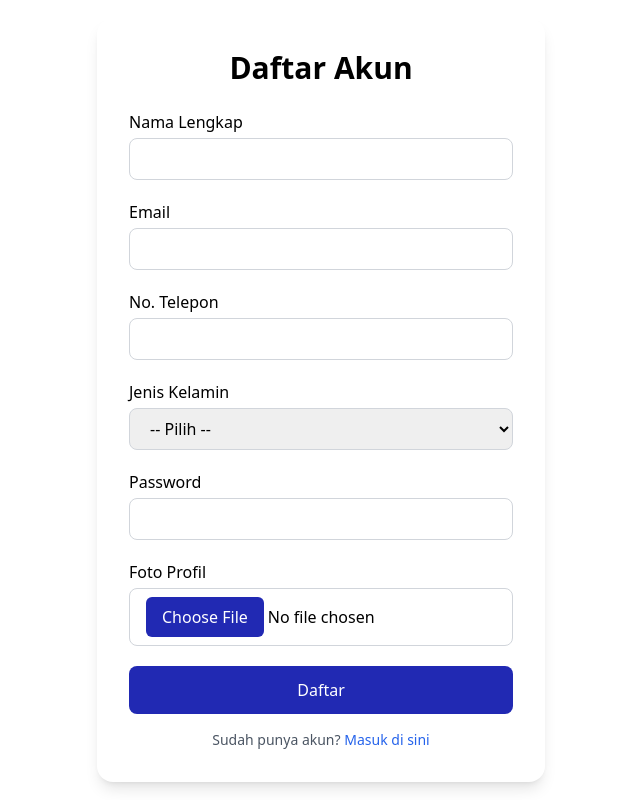
After one commit to dzikriii24/tanduria, a PHP site: page /php/register.php in a window 1280 px wide. The commit adds this page. Shown: the whole page, without its empty margins (319-959 px from the left). Run offline with PHP 8.4, Linux system fonts and the light colour scheme; some libraries are stand-ins or nearby versions.

Commit message:
login,register

```diff
--- /dev/null
+++ b/php/register.php
@@ -0,0 +1,116 @@
+<?php
+include 'db.php';
+
+if ($_SERVER['REQUEST_METHOD'] === 'POST') {
+    // Ambil data dari form
+    $nama          = $_POST['nama'];
+    $email         = $_POST['email'];
+    $no_telepon    = $_POST['no_telepon'];
+    $jenis_kelamin = $_POST['jenis_kelamin'];
+    $password      = password_hash($_POST['password'], PASSWORD_DEFAULT); // Enkripsi
+
+    // Inisialisasi nama file (default kosong)
+    $foto = '';
+
+    // Proses upload foto jika ada
+    if ($_FILES['foto']['name']) {
+        $ext  = pathinfo($_FILES['foto']['name'], PATHINFO_EXTENSION);
+        $nama_file = 'foto_' . time() . '.' . $ext;
+        $lokasi = 'uploads/' . $nama_file;
+
+        if (move_uploaded_file($_FILES['foto']['tmp_name'], $lokasi)) {
+            $foto = $lokasi;
+        }
+    }
+
+    // Simpan ke database
+    $query = "INSERT INTO user (nama, email, no_telepon, jenis_kelamin, password, foto)
+              VALUES ('$nama', '$email', '$no_telepon', '$jenis_kelamin', '$password', '$foto')";
+
+    $simpan = mysqli_query($conn, $query);
+
+   if ($simpan) {
+    echo "<script>
+        alert('Pendaftaran berhasil! Silakan login.');
+        window.location='login.php';
+    </script>";
+    exit();
+}
+
+}
+?>
+
+<!-- UI Daftar (HTML sama seperti sebelumnya) -->
+<!DOCTYPE html>
+<html lang="id">
+<head>
+  <meta charset="UTF-8" />
+  <title>Daftar Akun</title>
+  <meta name="viewport" content="width=device-width, initial-scale=1.0" />
+  <script src="https://cdn.tailwindcss.com"></script>
+</head>
+<body class="bg-white min-h-screen flex items-center justify-center px-4">
+
+  <div class="w-full max-w-md bg-white p-8 rounded-2xl shadow-lg">
+    <h2 class="text-3xl font-bold text-center mb-6">Daftar Akun</h2>
+
+    <form method="POST" enctype="multipart/form-data" class="space-y-5">
+      <!-- Nama -->
+      <div>
+        <label class="block mb-1 font-medium">Nama Lengkap</label>
+        <input type="text" name="nama" required class="w-full border border-gray-300 rounded-lg px-4 py-2" />
+      </div>
+
+      <!-- Email -->
+      <div>
+        <label class="block mb-1 font-medium">Email</label>
+        <input type="email" name="email" required class="w-full border border-gray-300 rounded-lg px-4 py-2" />
+      </div>
+
+      <!-- No. Telepon -->
+      <div>
+        <label class="block mb-1 font-medium">No. Telepon</label>
+        <input type="text" name="no_telepon" required class="w-full border border-gray-300 rounded-lg px-4 py-2" />
+      </div>
+
+      <!-- Jenis Kelamin -->
+      <div>
+        <label class="block mb-1 font-medium">Jenis Kelamin</label>
+        <select name="jenis_kelamin" required class="w-full border border-gray-300 rounded-lg px-4 py-2">
+          <option value="">-- Pilih --</option>
+          <option value="Laki-laki">Laki-laki</option>
+          <option value="Perempuan">Perempuan</option>
+        </select>
+      </div>
+
+      <!-- Password -->
+      <div>
+        <label class="block mb-1 font-medium">Password</label>
+        <input type="password" name="password" required class="w-full border border-gray-300 rounded-lg px-4 py-2" />
+      </div>
+
+      <!-- Upload Foto -->
+      <div>
+        <label class="block mb-1 font-medium">Foto Profil</label>
+        <input type="file" name="foto" accept="image/*"
+               class="w-full border border-gray-300 rounded-lg px-4 py-2 file:bg-[#2129B3] file:text-white file:px-4 file:py-2 file:rounded-md file:border-0 hover:file:bg-blue-900" />
+      </div>
+
+      <!-- Tombol Daftar -->
+      <div>
+        <button type="submit"
+                class="w-full bg-[#2129B3] text-white font-medium py-3 rounded-lg text-base hover:bg-blue-900 transition">
+          Daftar
+        </button>
+      </div>
+    </form>
+
+    <!-- Link ke Login -->
+    <p class="text-center text-sm text-gray-600 mt-4">
+      Sudah punya akun?
+      <a href="login.php" class="text-blue-600 hover:underline">Masuk di sini</a>
+    </p>
+  </div>
+
+</body>
+</html>
```
Also changed, not shown: php/login.php (added, +80 -0 lines), php/profile.php (+10 -2 lines), php/uploads/foto_1752054672.JPG (added), php/uploads/foto_1752054734.JPG (added), php/uploads/foto_1752054945.jpg (added).
